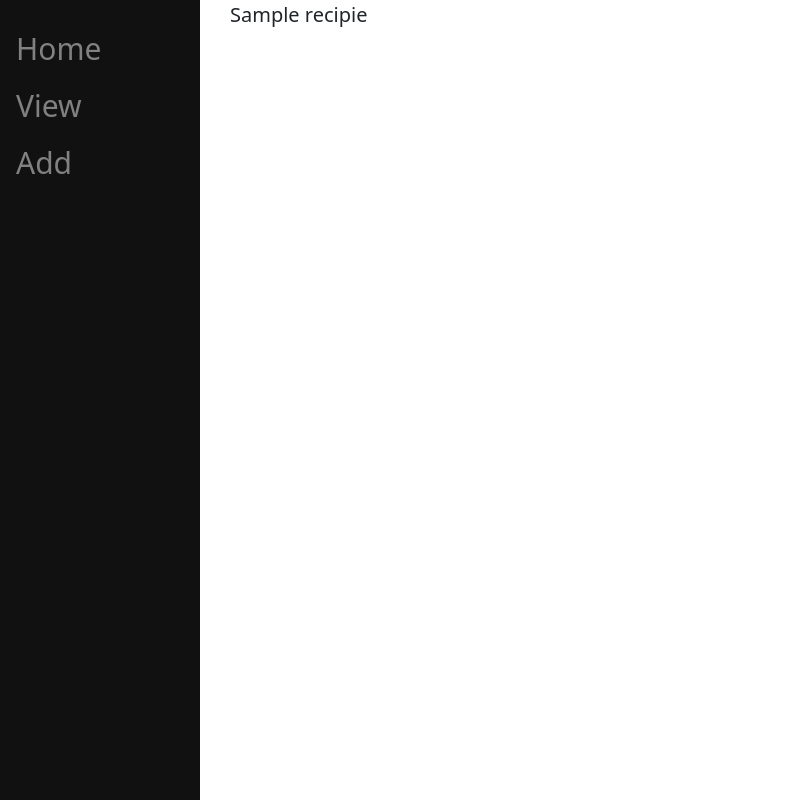
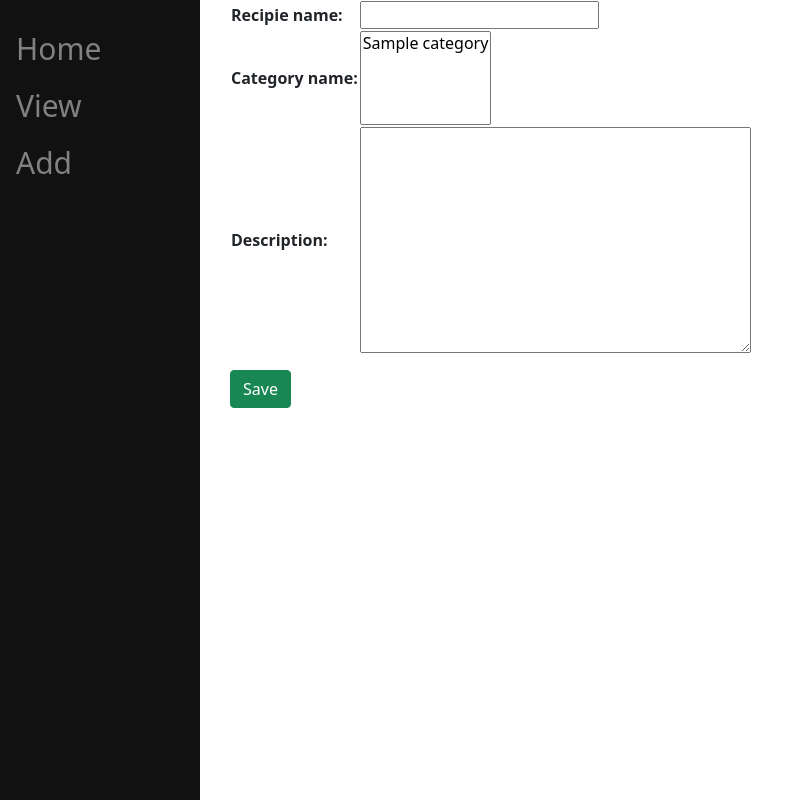
Before and after one commit to katrecat/RecipeWebsite, a Django app: template main/templates/main/update.html in a window 1280 px wide. Shown: the whole page, without its empty margins (0-798 px from the left). Run offline with Django 4.2, Linux system fonts and the light colour scheme; the template is opened without the code that fills it: values that come from a table or form of the project are taken from there, others are empty; tables that the repository leaves empty hold one stand-in row (values such as "Sample post").

Commit message:
main: Add update action

```diff
--- a/main/tables.py
+++ b/main/tables.py
@@ -30,7 +30,7 @@ class RecipieTable(tables.Table):
          }
         attrs = {'class': "table table-striped table-hover"}
         fields = {'recipie_name', 'category_name', 'description'}
-    T1 = '<button type="button" class="btn btn-dark js-update" update-link="{{ record.get_absolute_url_update }}">update</button>'  # noqa: E501
+    T1 = '<a href={% url "update" record.pk %} class="btn btn-dark">update</a>'
     T2 = '<a href={% url "delete" record.pk %} class="btn btn-dark">delete</a>'
     edit = TemplateColumn(T1)
     delete = TemplateColumn(T2)
--- a/main/templates/main/update.html
+++ b/main/templates/main/update.html
@@ -1,8 +1,15 @@
-{% extends 'main/base.html' %}
-
-
+{% extends "main/base.html" %}
 {% block content %}
 
-
-{{recipe}}
+<form method="post" action="" class="form-group">
+    {% csrf_token %}
+    <div class="input-group mb-3">
+        <table>
+            {{ form.as_table }}
+        </table>
+    </div>
+    <div class="input-group-prepend">
+        <button type="submit" name="save" class="btn btn-success">Save</button>
+    </div>
+</form>
 {% endblock %}
--- a/main/urls.py
+++ b/main/urls.py
@@ -9,6 +9,7 @@ urlpatterns = [
     path('upd_create', views.Create, name="add"),
     path('view/', views.ViewIngredient, name="view"),
     path("delete/<str:pk>", views.delete, name="delete"),
+    path("update/<str:pk>", views.update, name="update"),
     path("search_recipe/", views.SearchRecipe, name = "search_recipe"),
     path("update/<recipe_name", views.UpdateRecipe, name = "update_recipe"),
 ]
```
Also changed, not shown: main/views.py (+14 -10 lines).
